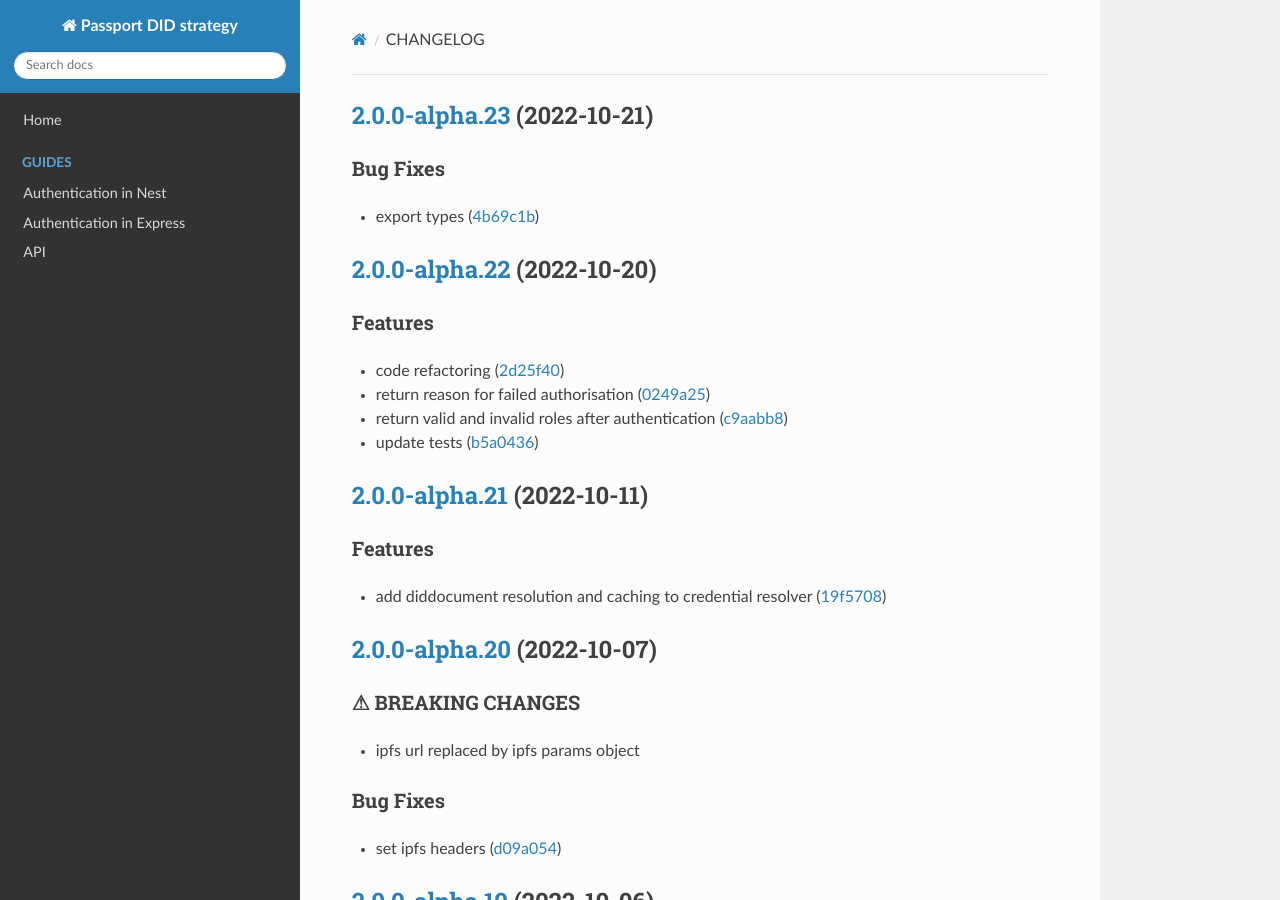
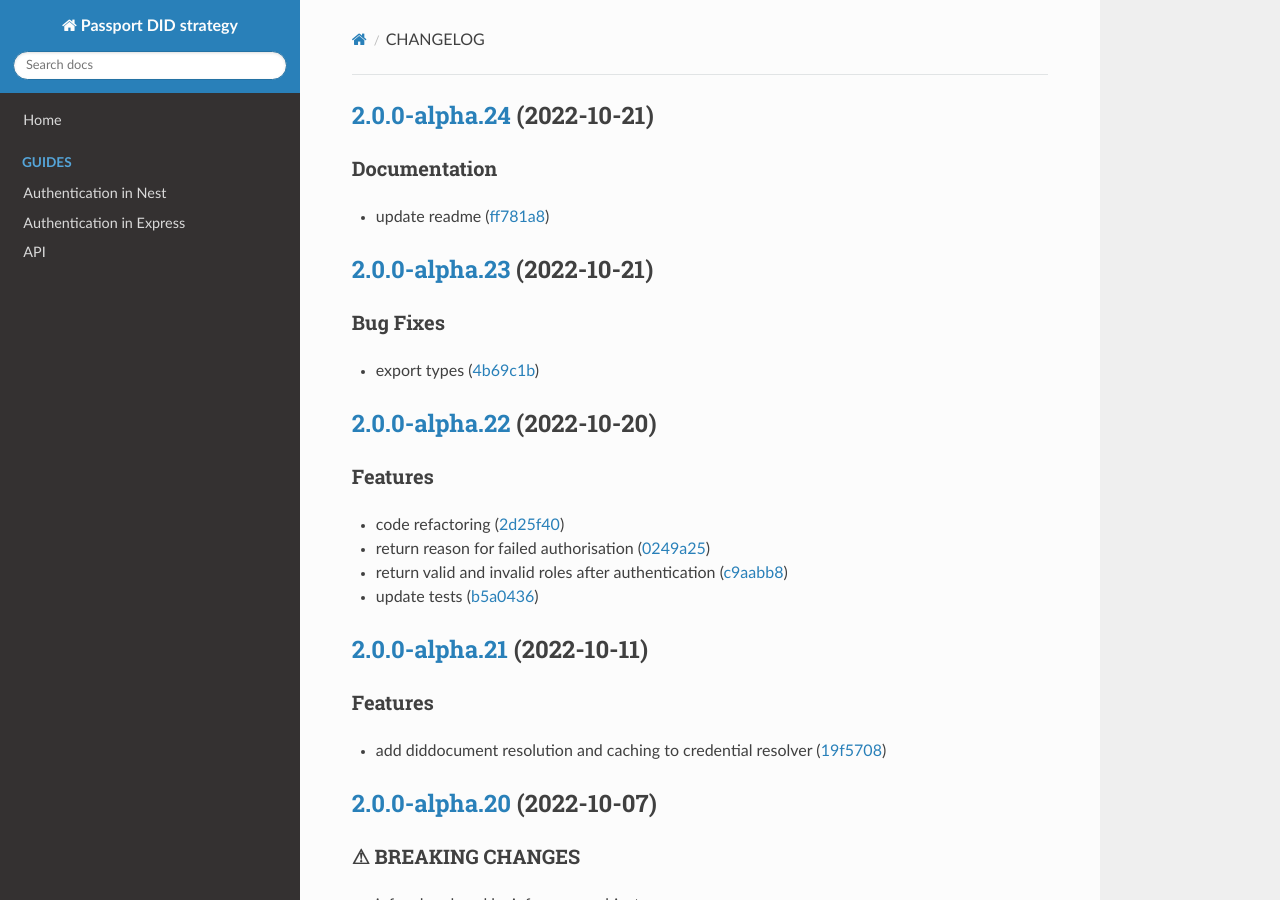
Before and after one commit to energywebfoundation/passport-did-auth, an MkDocs documentation site: the page built from docs/CHANGELOG.md, in a window 1280 px wide and 900 px high. Built offline with MkDocs 1.6.1, drawn with Linux system fonts in a browser that asks for light colours; nearby versions of some CDN libraries.

Commit message:
chore(release): 2.0.0-alpha.24 [skip ci]
## [2.0.0-alpha.24](https://github.com/energywebfoundation/passport-did-auth/compare/v2.0.0-alpha.23...v2.0.0-alpha.24) (2022-10-21)

### Documentation

* update readme ([ff781a8](https://github.com/energywebfoundation/passport-did-auth/commit/ff781a86fdc6803dc6b30367b4487009bf7ac3e2))

```diff
--- a/docs/CHANGELOG.md
+++ b/docs/CHANGELOG.md
@@ -1,3 +1,10 @@
+## [2.0.0-alpha.24](https://github.com/energywebfoundation/passport-did-auth/compare/v2.0.0-alpha.23...v2.0.0-alpha.24) (2022-10-21)
+
+
+### Documentation
+
+* update readme ([ff781a8](https://github.com/energywebfoundation/passport-did-auth/commit/ff781a86fdc6803dc6b30367b4487009bf7ac3e2))
+
 ## [2.0.0-alpha.23](https://github.com/energywebfoundation/passport-did-auth/compare/v2.0.0-alpha.22...v2.0.0-alpha.23) (2022-10-21)
 
 
--- a/package.json
+++ b/package.json
@@ -1,6 +1,6 @@
 {
   "name": "passport-did-auth",
-  "version": "2.0.0-alpha.23",
+  "version": "2.0.0-alpha.24",
   "description": "",
   "main": "dist/index.js",
   "types": "dist/index.d.ts",
```
